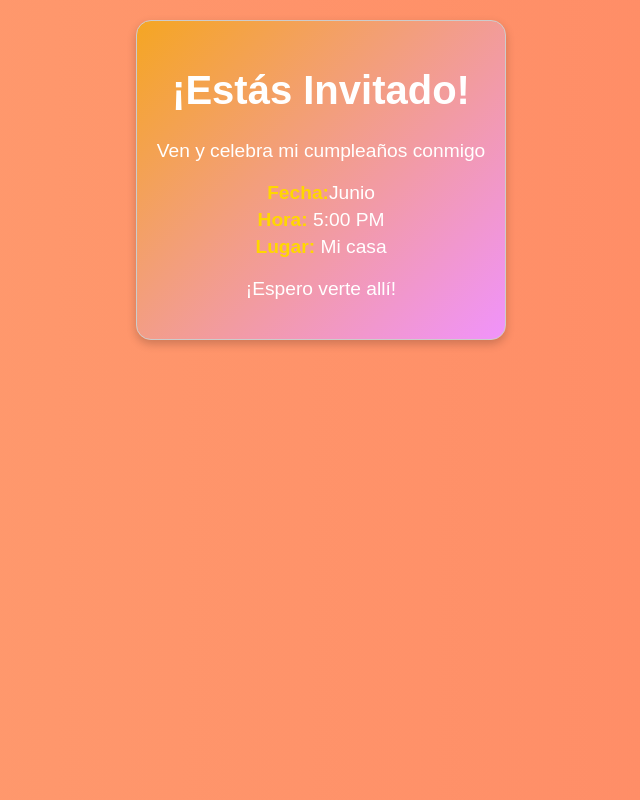
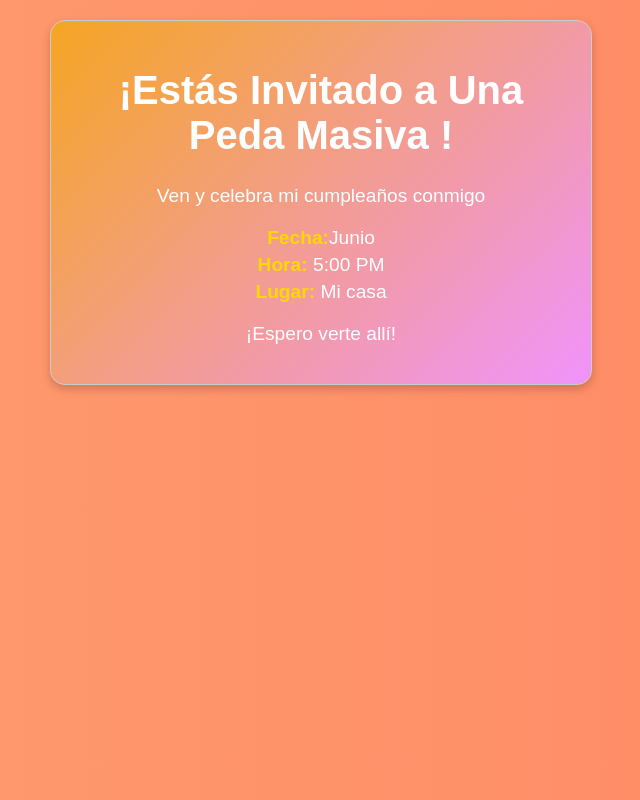
Before and after one commit to AngelJuaa/ok, a plain HTML site: page index.html in a window 1280 px wide. Shown: the whole page, without its empty margins (319-959 px from the left). Drawn offline with Linux system fonts and the light colour scheme.

Commit message:
Update index.html

```diff
--- a/index.html
+++ b/index.html
@@ -9,7 +9,7 @@
 <body>
     <div class="container">
         <div class="card">
-            <h1>¡Estás Invitado!</h1>
+            <h1>¡Estás Invitado a Una Peda Masiva !</h1>
             <p>Ven y celebra mi cumpleaños conmigo</p>
             <div class="details">
                 <p><strong>Fecha:</strong>Junio</p>
```
